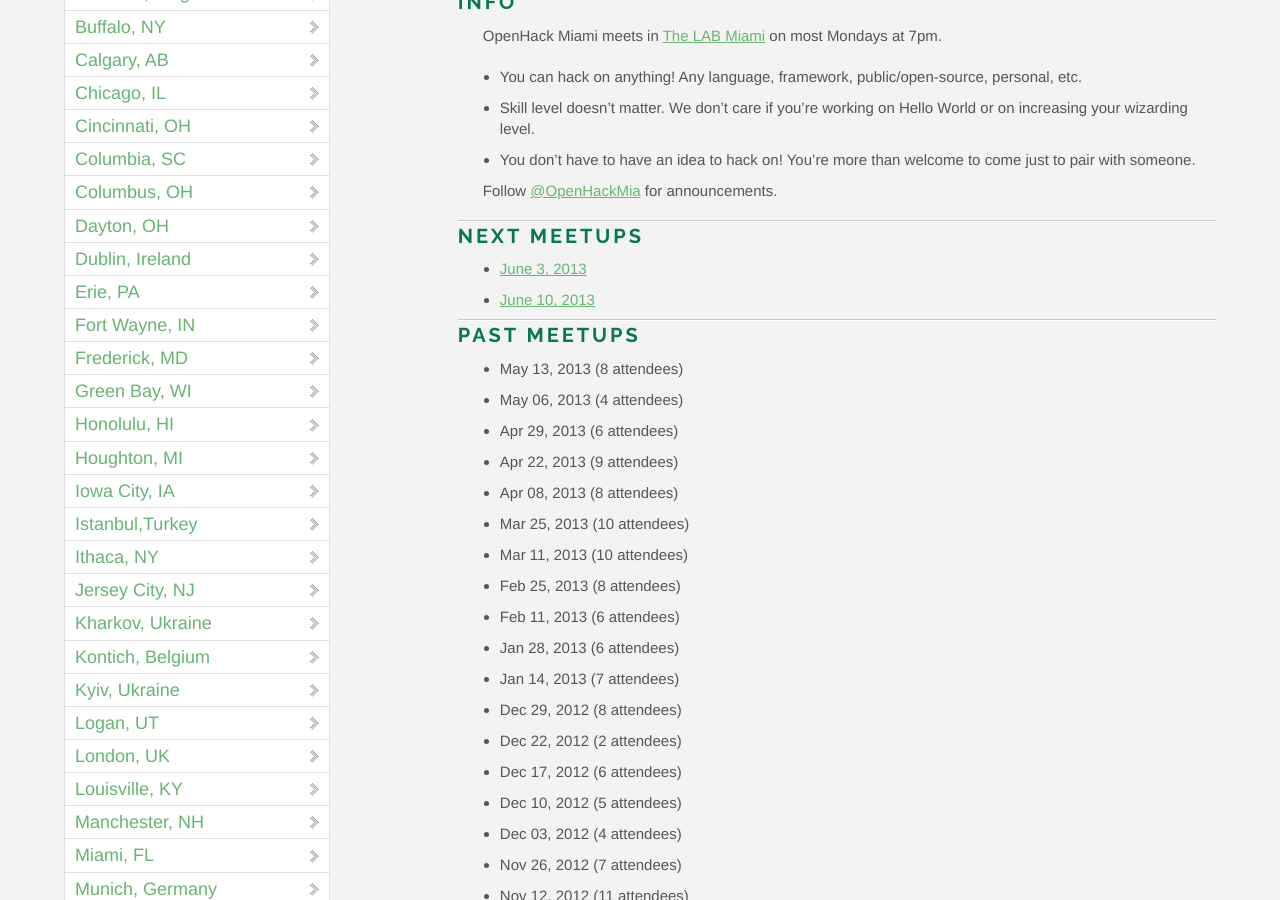
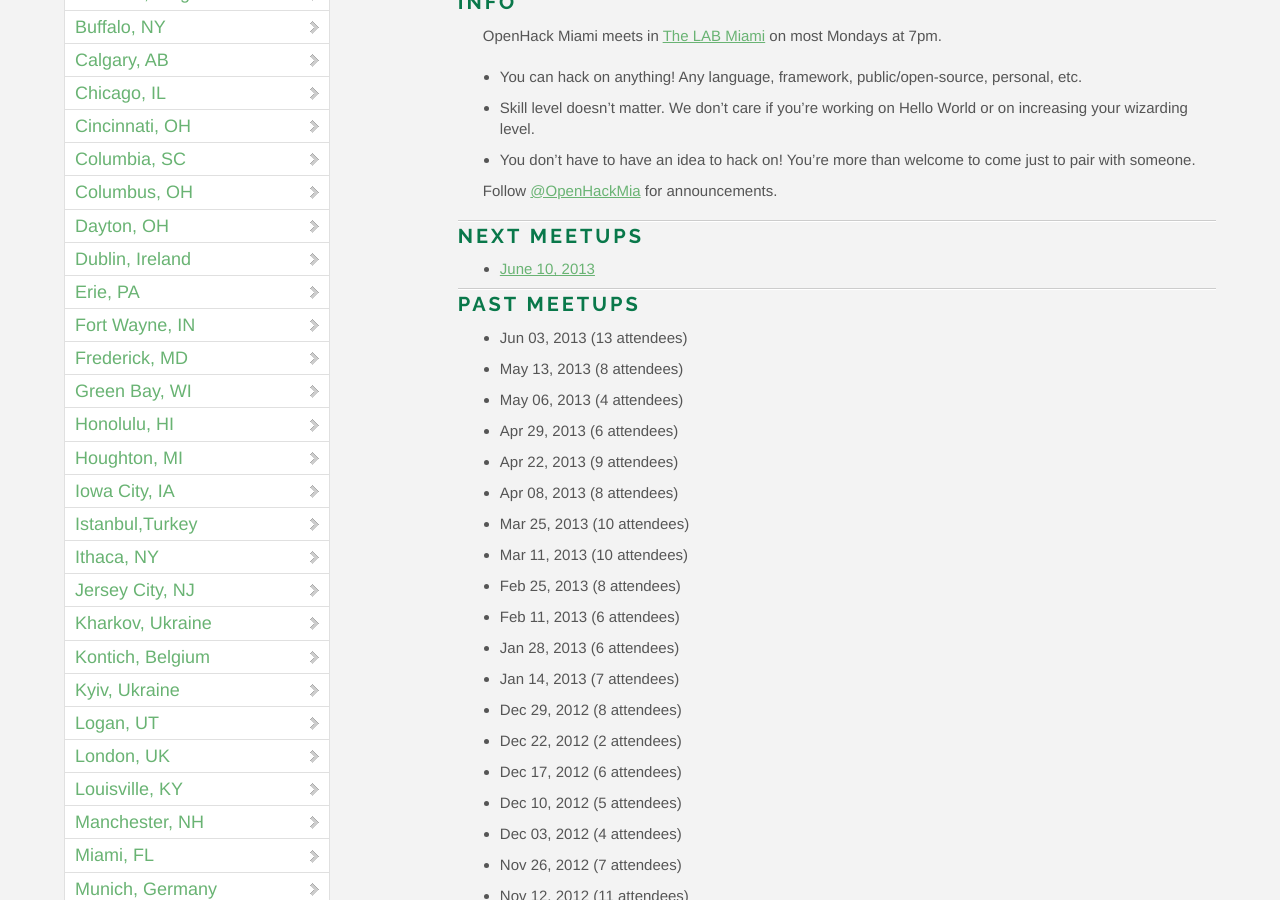
Before and after one commit to OpenHack/openhack.github.com, a Jekyll site: the page built from miami/index.markdown, in a window 1280 px wide and 900 px high, scrolled down 703 px. Built offline with Jekyll 4.4.1, drawn with Linux system fonts in a browser that asks for light colours; nearby versions of some CDN libraries; Markdown is read by kramdown in place of the engine named in the settings; comment, search, counter and statistics services are not loaded.

Commit message:
Miami update

```diff
--- a/miami/index.markdown
+++ b/miami/index.markdown
@@ -19,11 +19,11 @@
 
 ### Next meetups
 
-* [June 3, 2013](http://www.meetup.com/miamirb/events/122092422/)
 * [June 10, 2013](http://www.meetup.com/miamirb/events/122092982/)
 
 ### Past meetups
 
+* Jun 03, 2013 (13 attendees)
 * May 13, 2013 (8 attendees)
 * May 06, 2013 (4 attendees)
 * Apr 29, 2013 (6 attendees)
```
